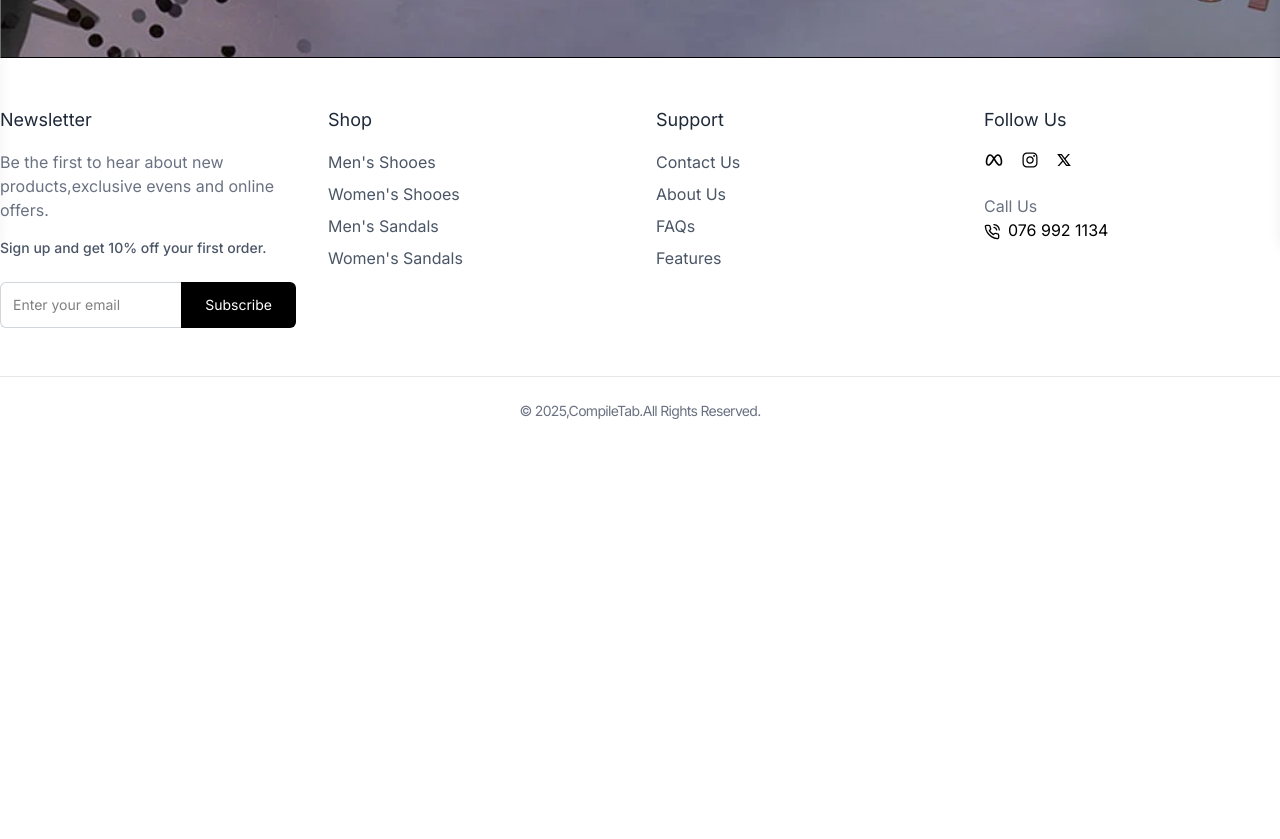
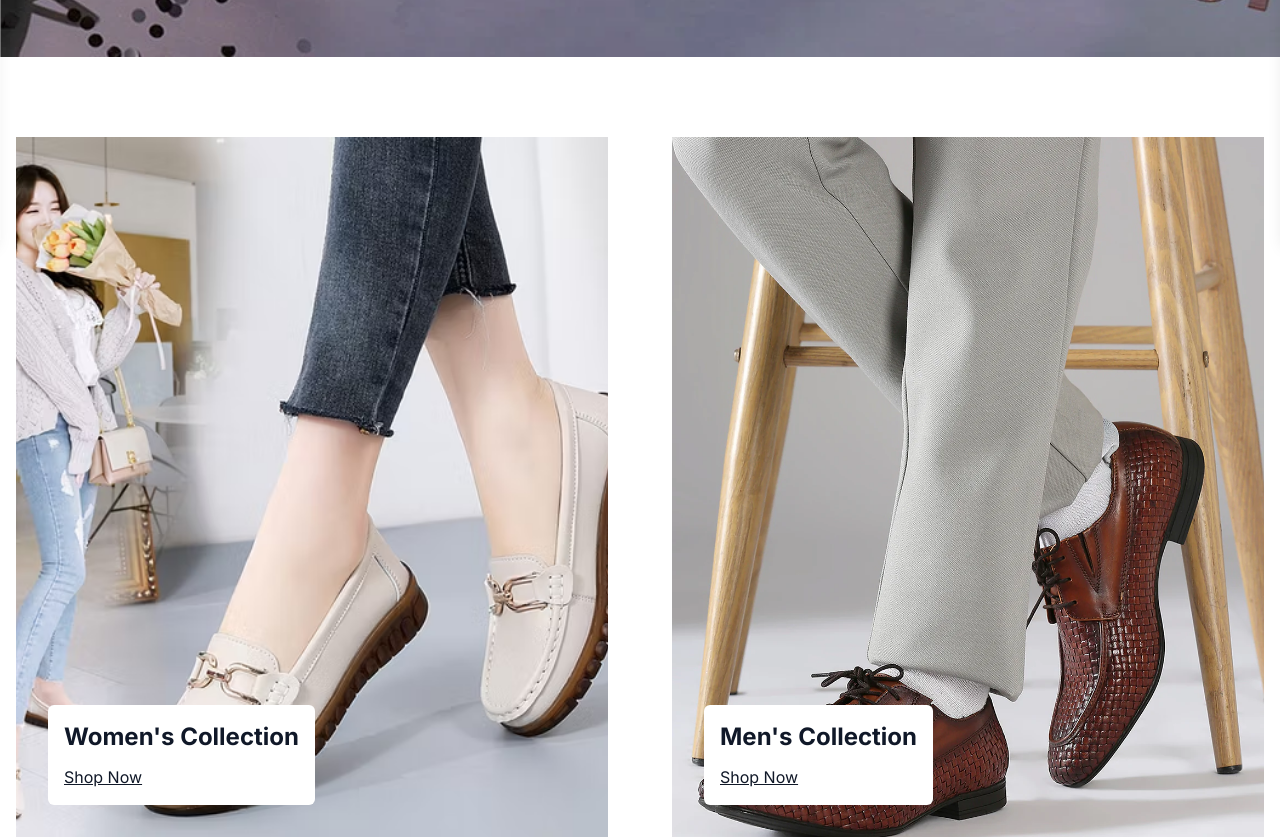
Before and after one commit to Vindya2004/The_Wind_Frontend, a React (Vite) app: page / in a window 1280 px wide. Shown: the part 560-1399 px from the top of the page. Before the commit the page ends 1029 px from the top, so only its background shows below. Built offline with nearby package versions, Linux system fonts and the light colour scheme; a web font is replaced by a local one.

Commit message:
add  gender collection

```diff
--- /dev/null
+++ b/src/components/Products/GenderCollectionSection.tsx
@@ -0,0 +1,51 @@
+import React from 'react'
+import MenShoes from "../../assets/MenShoes.webp"
+import ladyShoes from "../../assets/ladyShoes.avif"
+import { Link } from 'react-router-dom'
+
+const GenderCollectionSection = () => {
+  return (
+    <section className='py-16 px-4 lg:px-0'>
+      <div className='container mx-auto flex gap-8'>
+  <div className='relative flex-1 p-4'>
+    <img
+      src={ladyShoes}
+      alt="Women's collection"
+      className='w-full h-[700px] object-cover'
+    />
+    <div className='absolute bottom-12 left-12 bg-white bg-opacity-90 p-4 rounded-md'>
+      <h2 className='text-2xl font-bold text-gray-900 mb-3'>
+        Women's Collection
+      </h2>
+      <Link to="/collection/all?gender=Women"
+      className='text-gray-900 underline
+      '>
+        Shop Now
+      </Link>
+    </div>
+  </div>
+  {/* Men's Collection */}
+  <div className='relative flex-1 p-4'>
+    <img
+      src={MenShoes}
+      alt="Men's collection"
+      className='w-full h-[700px] object-cover'
+    />
+    <div className='absolute bottom-12 left-12 bg-white bg-opacity-90 p-4 rounded-md'>
+      <h2 className='text-2xl font-bold text-gray-900 mb-3'>
+        Men's Collection
+      </h2>
+      <Link to="/collection/all?gender=Men"
+      className='text-gray-900 underline
+      '>
+        Shop Now
+      </Link>
+    </div>
+  </div>
+</div>
+
+    </section>
+  )
+}
+
+export default GenderCollectionSection
--- a/src/pages/Home.tsx
+++ b/src/pages/Home.tsx
@@ -1,10 +1,12 @@
 import React from 'react'
 import Hero from '../components/Layout/Hero'
+import GenderCollectionSection from '../components/Products/GenderCollectionSection'
 
 const Home = () => {
   return (
     <div>
         <Hero/>
+        <GenderCollectionSection />
     </div>
   )
 }
```
Also changed, not shown: src/assets/MenShoes.webp (added), src/assets/ladyShoes.avif (added).
